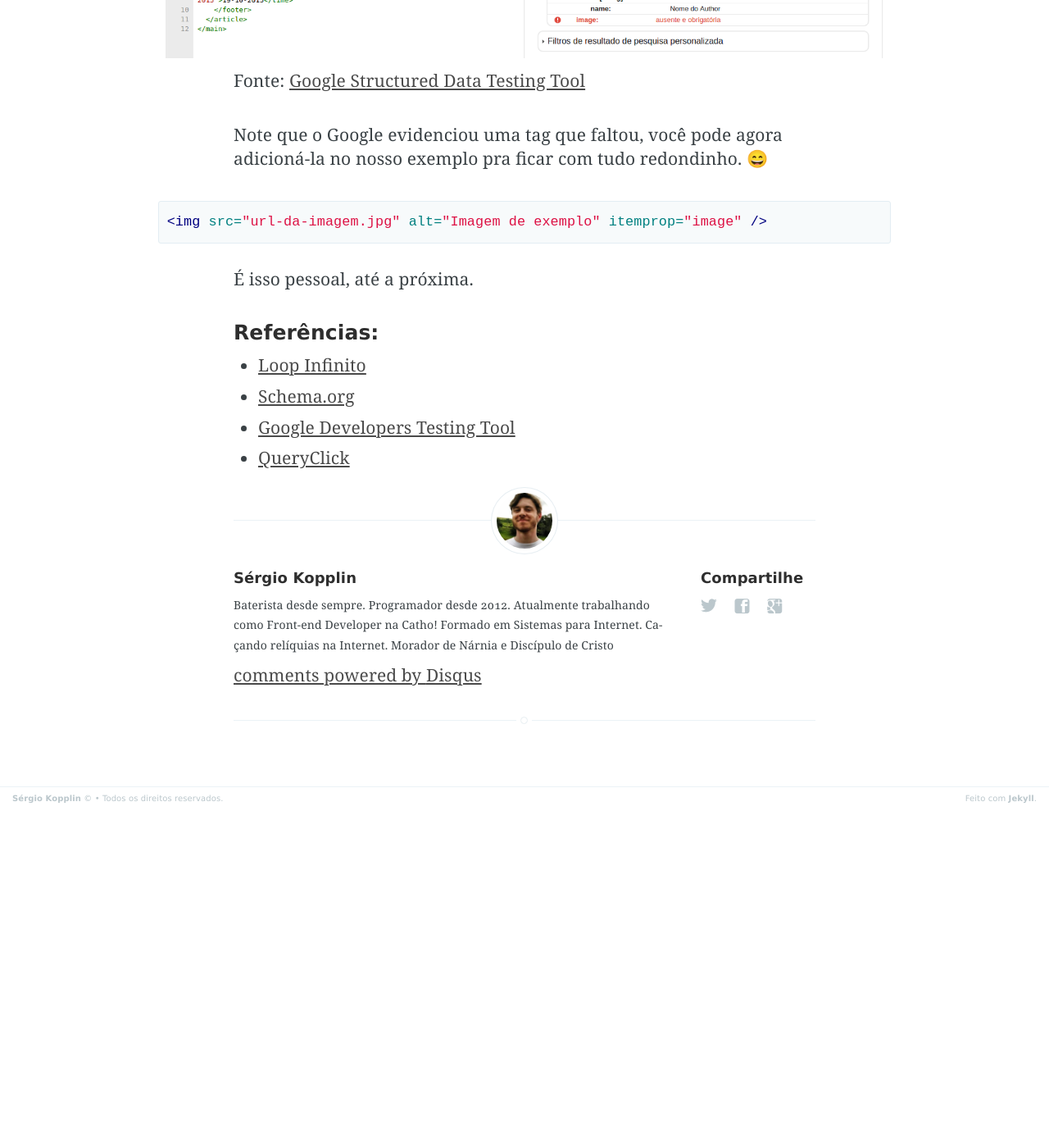
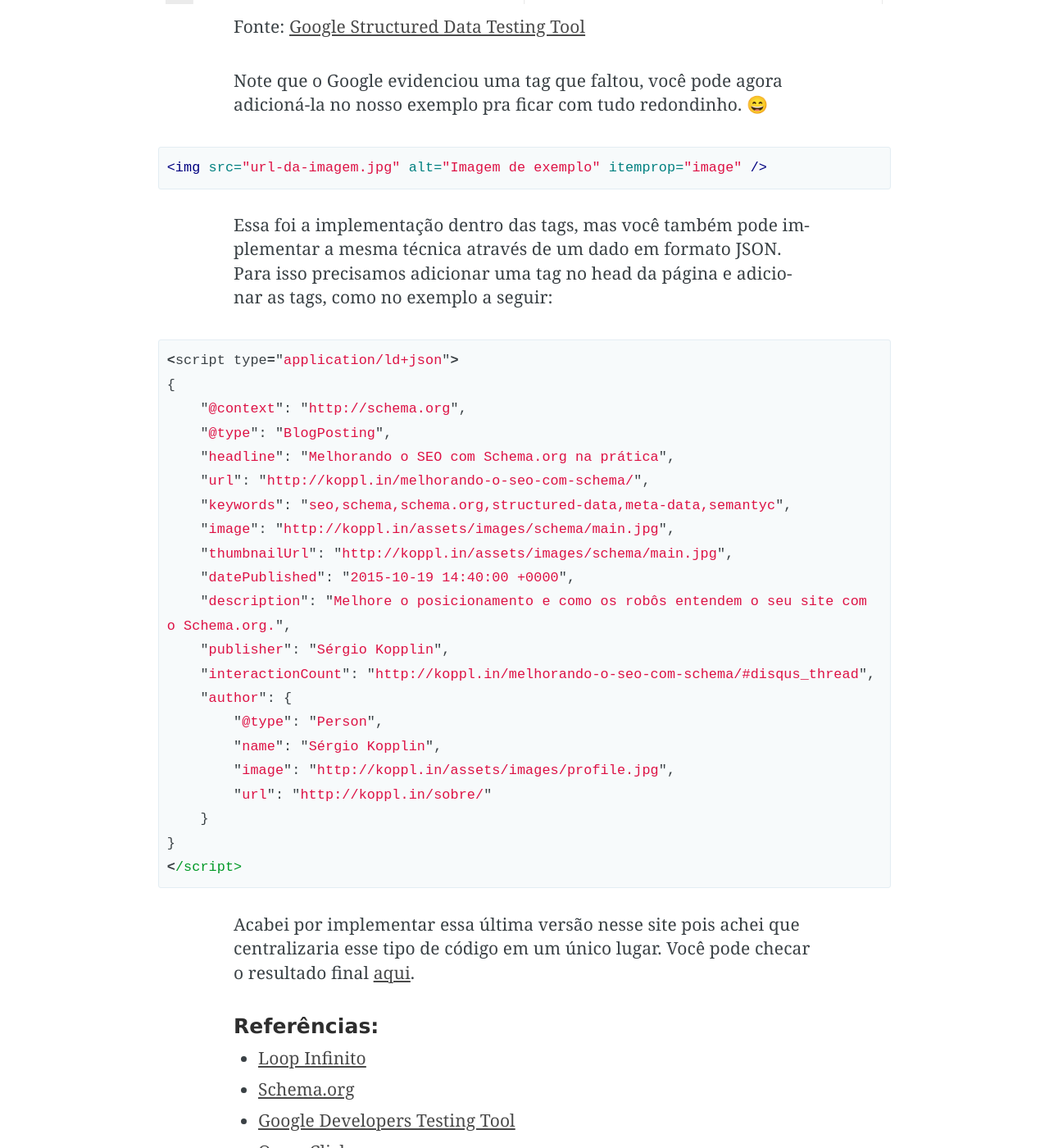
Before and after one commit to gitter-badger/koppl.in, a Jekyll site: the page built from _posts/2015-10-19-melhorando-o-seo-com-schema.markdown, in a window 1280 px wide and 1400 px high, scrolled down 5077 px. Shown: the whole window at 82% size. Built offline with Jekyll 4.4.1, drawn with Linux system fonts in a browser that asks for light colours; emoji names are drawn with the system emoji font; comment, search, counter and statistics services are not loaded; before the commit the page ends 6065 px from its top, so only the background shows below that; some of the changed text lies outside the part shown.

Commit message:
update: post schema + aditional tags for schema

```diff
--- a/_config.yml
+++ b/_config.yml
@@ -41,6 +41,7 @@ permalink: /:title/
 # sociais
 twitter: 'koppl1n'
 email: sergiokopplin@gmail.com
+facebook: sergiokopplin
 
 # compilando e minificando o sass
 sass:
--- a/_layouts/default.html
+++ b/_layouts/default.html
@@ -158,44 +158,18 @@ layout: compress
             {% endfor %}
         ]
     }
-    {% else %}
+    {% elsif page.title == 'Sobre mim' %}
     {
         "@context": "http://schema.org",
-        "@type": "BlogPosting",
-        "headline": "{{ page.title }}",
+        "@type": "Organization",
         "url": "{{ site.url }}{{ page.url }}",
-        "keywords": "{% for keyword in page.keywords %}{% if forloop.last == false %}{{ keyword }},{% else %}{{ keyword }}{% endif %}{% endfor %}",
-        "image": "{{ site.url }}/assets/images/{{ page.img }}",
-        "thumbnailUrl": "{{ site.url }}/assets/images/{{ page.img }}",
-        "datePublished": "{{ page.date }}",
-        "description": "{{ page.description }}",
-        "publisher": "{{ site.name }}",
-        "interactionCount": "{{ site.url }}{{ page.url }}#disqus_thread",
-        "author": {
+        "description": "{{ site.bio }}",
+        "founder": {
             "@type": "Person",
             "name": "{{ site.name }}",
-            "image": "{{ site.url }}{{ site.picture }}",
-            "url": "{{ site.url }}/sobre/",
-            "sameAs": null,
-            "description": null
-        },
-        "mentions": [
-            {% for rel in page.related %}
-                {% if forloop.last == false %}
-                    {
-                        "@type": "Thing",
-                        "name": "{{ rel.title }}",
-                        "url": "{{ rel.url }}"
-                    },
-                {% else %}
-                    {
-                        "@type": "Thing",
-                        "name": "{{ rel.title }}",
-                        "url": "{{ rel.url }}"
-                    }
-                {% endif %}
-            {% endfor %}
-        ]
+            "url": "http://facebook.com/{{ site.facebook }}",
+            "email": "mailto:{{ site.email }}"
+        }
     }
     {% endif %}
     </script>
--- a/_posts/2015-10-19-melhorando-o-seo-com-schema.markdown
+++ b/_posts/2015-10-19-melhorando-o-seo-com-schema.markdown
@@ -30,11 +30,9 @@ related:
 
 ---
 
-Tinha uma tarefa no meu **backlog** para isso. Passei a olhar algumas referências
-e cá estou depois de ter refeito essa parte desse site.
-
-Confesso que não achei complicado e nem difícil de implementar, até porquê o
-material existente sobre isso é amplo e os testes são feitos com muita simplicidade.
+SEO é um termo muito utilizado quando tratamos de desenvolvimento WEB, e uma das técnicas que
+podem nos ajudar nesse processo é a de identificar corretamente o conteúdo de nosso site
+através do Schema.org.
 
 Dentro do [Schema.org][s] você encontra todas as tags necessários e sua documentação,
 e depois de aplicá-las você pode testar na ferramenta do Google dedicada para isso,
@@ -150,7 +148,35 @@ Note que o Google evidenciou uma tag que faltou, você pode agora adicioná-la n
 <img src="url-da-imagem.jpg" alt="Imagem de exemplo" itemprop="image" />
 {% endhighlight %}
 
-É isso pessoal, até a próxima.
+Essa foi a implementação dentro das tags, mas você também pode implementar a mesma técnica através de um dado em formato JSON.
+Para isso precisamos adicionar uma tag no head da página e adicionar as tags, como no exemplo a seguir:
+
+{% highlight javascript %}
+<script type="application/ld+json">
+{
+    "@context": "http://schema.org",
+    "@type": "BlogPosting",
+    "headline": "{{ page.title }}",
+    "url": "{{ site.url }}{{ page.url }}",
+    "keywords": "{% for keyword in page.keywords %}{% if forloop.last == false %}{{ keyword }},{% else %}{{ keyword }}{% endif %}{% endfor %}",
+    "image": "{{ site.url }}/assets/images/{{ page.img }}",
+    "thumbnailUrl": "{{ site.url }}/assets/images/{{ page.img }}",
+    "datePublished": "{{ page.date }}",
+    "description": "{{ page.description }}",
+    "publisher": "{{ site.name }}",
+    "interactionCount": "{{ site.url }}{{ page.url }}#disqus_thread",
+    "author": {
+        "@type": "Person",
+        "name": "{{ site.name }}",
+        "image": "{{ site.url }}{{ site.picture }}",
+        "url": "{{ site.url }}/sobre/"
+    }
+}
+</script>
+{% endhighlight %}
+
+Acabei por implementar essa última versão nesse site pois achei que centralizaria esse tipo de código em um único lugar.
+Você pode checar o resultado final [aqui][resultado].
 
 #### Referências:
 - [Loop Infinito][l]
@@ -167,3 +193,4 @@ Note que o Google evidenciou uma tag que faltou, você pode agora adicioná-la n
 [img-2-source]: /assets/images/schema/receitas.png
 [img-3]: https://developers.google.com/structured-data/testing-tool/
 [img-3-source]: /assets/images/schema/google-test.png
+[resultado]: https://github.com/sergiokopplin/kopplin-website/blob/gh-pages/_layouts/default.html
```
